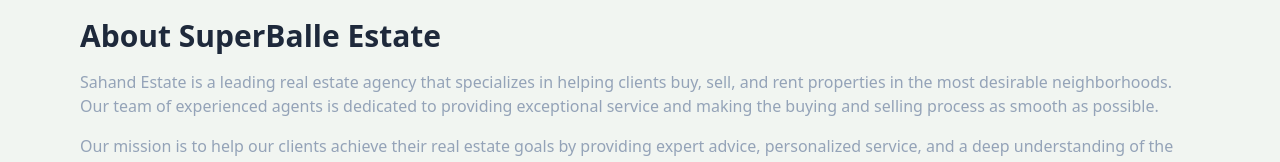
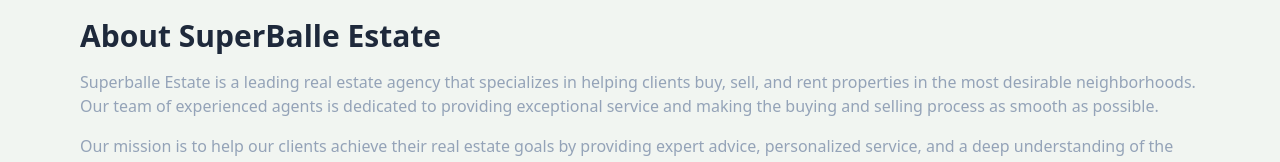
Before and after one commit to HarshKalwani/Real-estate-webApp, a React (Vite) app in the folder client/: page /about in a window 1280 px wide. Shown: the part 134-296 px from the top of the page. Built offline with nearby package versions, Linux system fonts and the light colour scheme; no server answers.

Commit message:
Final Edit

```diff
--- a/client/src/pages/About.jsx
+++ b/client/src/pages/About.jsx
@@ -4,7 +4,7 @@
   return (
     <div className='py-20 px-4 max-w-6xl mx-auto'>
       <h1 className='text-3xl font-bold mb-4 text-slate-800 '>About SuperBalle Estate</h1>
-      <p className='mb-4 text-slate-400'>Sahand Estate is a leading real estate agency that specializes in helping clients buy, sell,
+      <p className='mb-4 text-slate-400'>Superballe Estate is a leading real estate agency that specializes in helping clients buy, sell,
         and rent properties in the most desirable neighborhoods.
         Our team of experienced agents is dedicated to providing exceptional service and making the buying
         and selling process as smooth as possible.</p>
```
